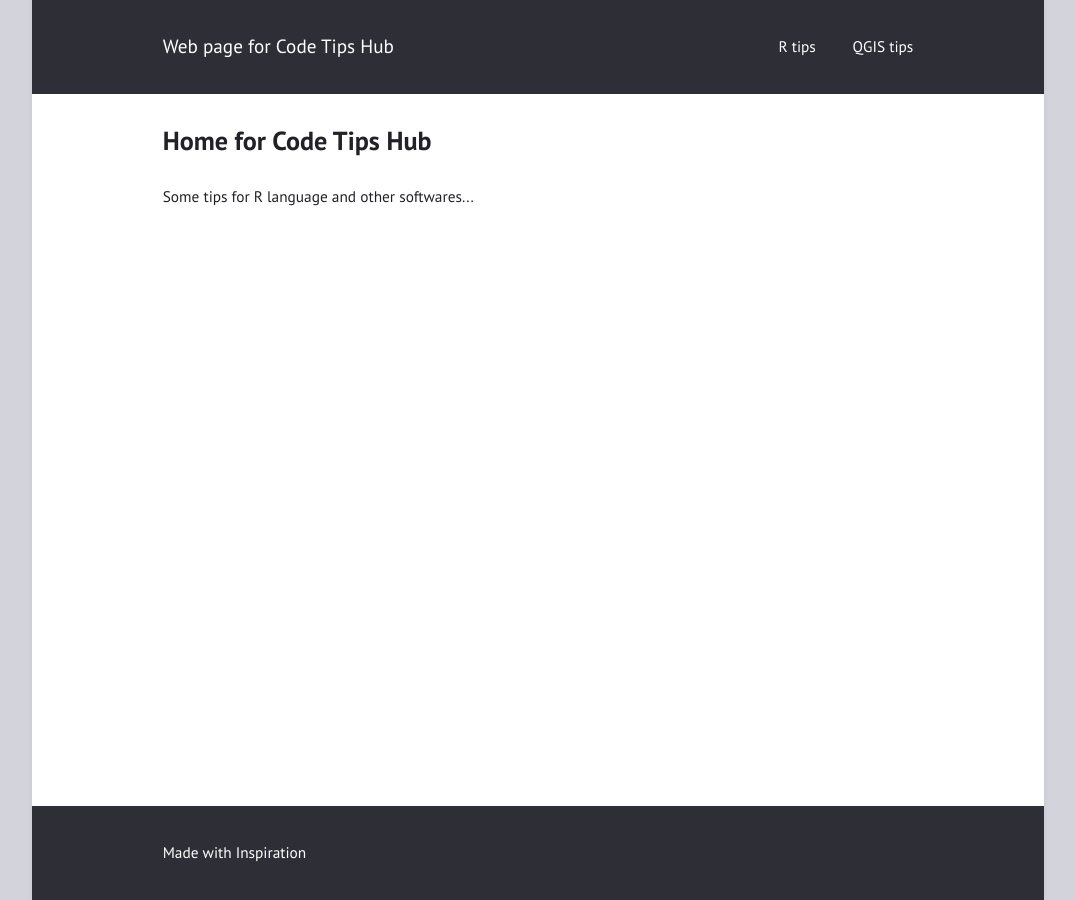
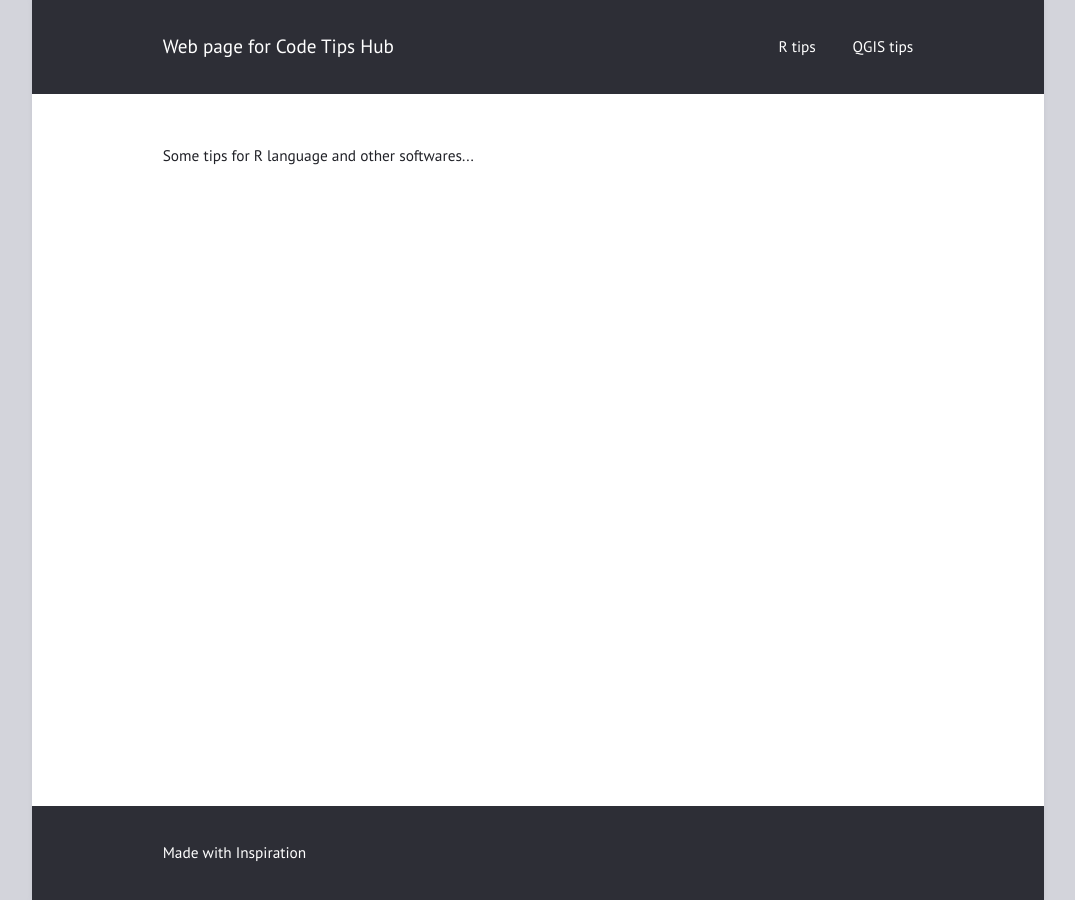
Before and after one commit to Gonzalo1985/CodeTipsHub, a Jekyll site: the page built from index.html, in a window 1280 px wide. Shown: the whole page, without its empty margins (102-1177 px from the left). Built offline with Jekyll 4.4.1, drawn with Linux system fonts in a browser that asks for light colours.

Commit message:
New files from contrast repo

```diff
--- a/_config.yml
+++ b/_config.yml
@@ -16,8 +16,8 @@ minimal: false             # use a dark header
 # Menu
 
 navigation:                # accepts {file, title, url, icon, sidebaricon}
-  - {title: "R tips", file: "Page01_R.html"}
-  - {title: "QGIS tips", file: "Page02_QGIS.html"}
+  - {title: "R tips", file: "./Page01_R.html"}
+  - {title: "QGIS tips", file: "./Page02_QGIS.html"}
 
 external:                  # shows a footer with social links - for available icons see fontawesome.com/icons
   - {title: Mail, icon: envelope, url: "mailto:gonzalomartindiaz22@gmail.com"}
--- a/index.html
+++ b/index.html
@@ -1,6 +1,6 @@
 ---
 layout: page
-title: "Home for Code Tips Hub"
+title: ""
 ---
 
 Some tips for R language and other softwares...
```
